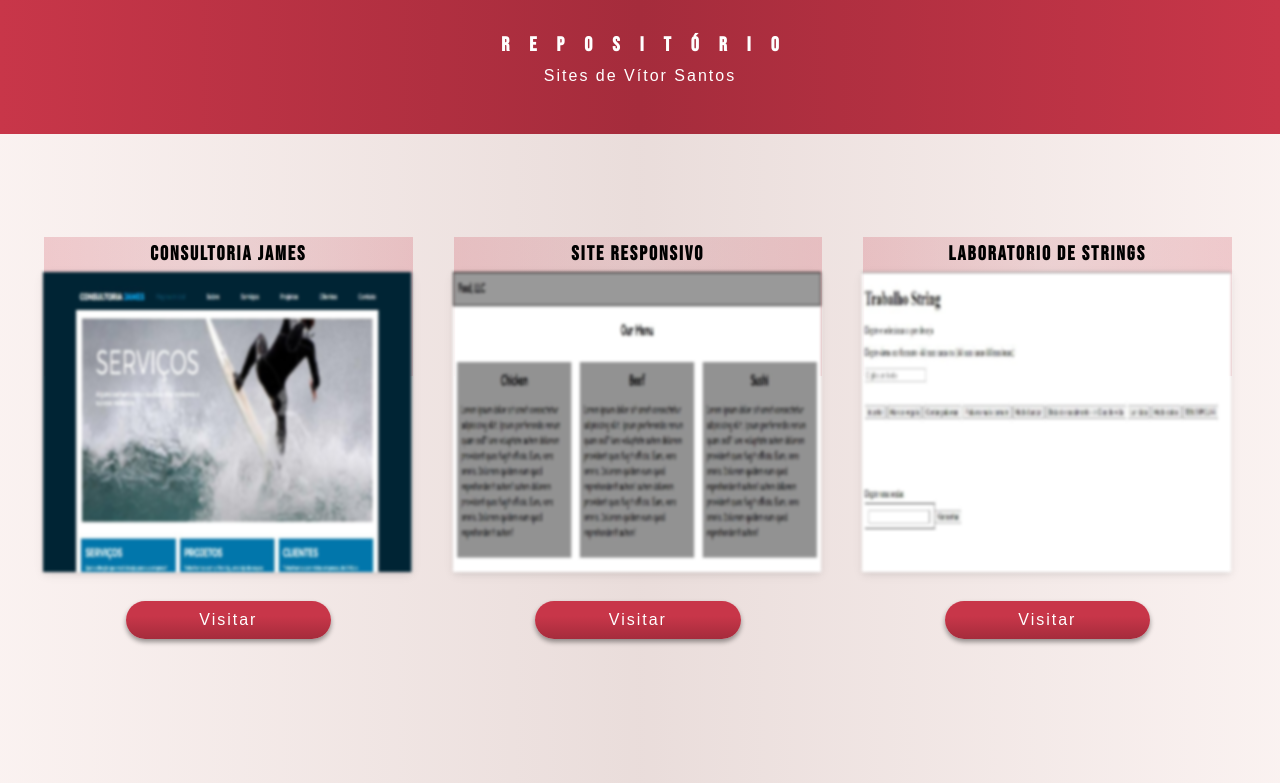
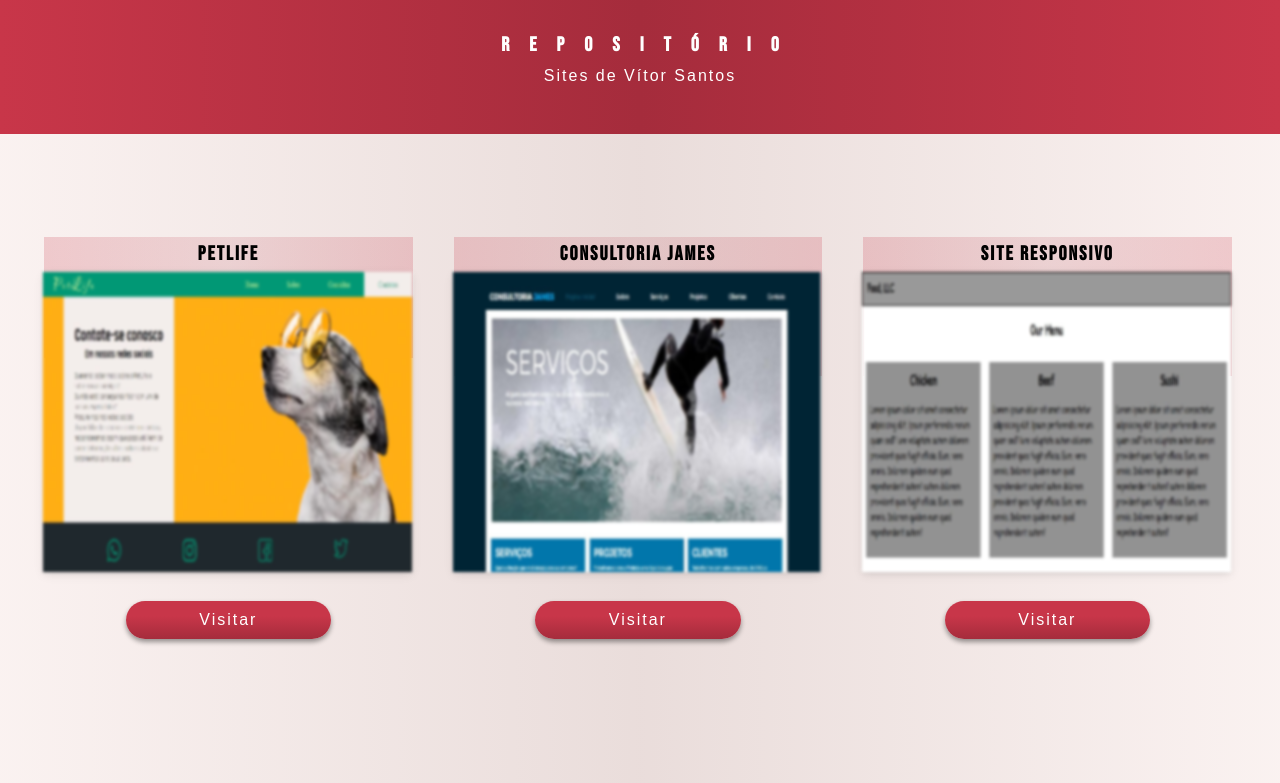
Before and after one commit to vitoroliveiracg/repositorio, a plain HTML site: page index.html in a window 1280 px wide. Shown: the top 783 px of the page. Drawn offline with Linux system fonts and the light colour scheme; a web font is replaced by a local one.

Commit message:
Add files via upload

```diff
--- a/index.html
+++ b/index.html
@@ -16,6 +16,18 @@
 
   <main>
     <!-- add novos sites aqui -->
+
+    <div class="c-jc">
+
+      <div class="titulo-descricao">
+        <h2>PetLife</h2>
+        <p>Site modelo de uma petshop<br><br><br><br></p>
+      </div>
+      <img src="img/Petlife.JPG" alt="Site-3">
+      <div class="link-conteiner">
+        <a href="https://chiquinhogaveao.github.io/petshop-home/" target="_blank">Visitar</a>
+      </div>
+    </div>
 
     <div class="c-jc">
 
```
Also changed, not shown: img/Petlife.JPG (added).
